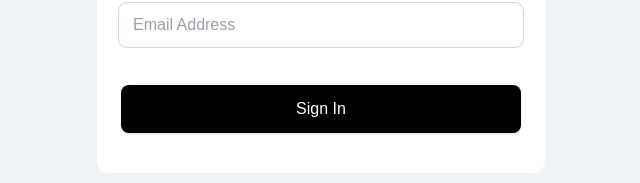
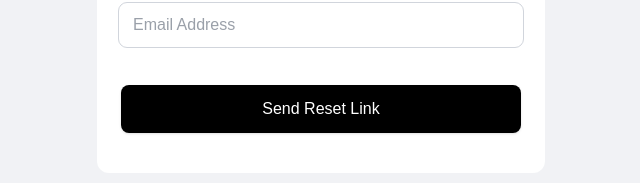
Before and after one commit to VictrenDev/cgpa-calculator-web-app, a Next.js app: page /auth/forgot-password in a window 1280 px wide. Shown: the part 373-556 px from the top of the page, without its empty margins (319-959 px from the left). Built offline with nearby package versions, Linux system fonts and the light colour scheme.

Commit message:
added timer for send resend link button

```diff
--- a/app/auth/forgot-password/page.tsx
+++ b/app/auth/forgot-password/page.tsx
@@ -1,29 +1,55 @@
 "use client";
-import { useRef, useState } from "react";
+import { useRef, useState, useEffect } from "react";
 import axios from "axios";
 import { Loader2 } from "lucide-react";
 import { toast } from "sonner";
-// import { toast } from "sonner";
+
 export default function ForgotPassword() {
     const emailRef = useRef<HTMLInputElement>(null);
     const [isSigningIn, setIsSigningIn] = useState<boolean>(false);
+    const [disabled, setDisabled] = useState(false);
+    const [countdown, setCountdown] = useState(0);
 
     const handleResetPassword = async (e: React.FormEvent) => {
         e.preventDefault();
         try {
             setIsSigningIn(true);
-            const res = await axios.post("/api/auth/forgot-password", { email: emailRef.current?.value });
+            const res = await axios.post("/api/auth/forgot-password", {
+                email: emailRef.current?.value,
+            });
+
             if (res.data?.success) {
-                toast.success("Password reset Link sent. Please check your email for reset link");
+                toast.success("Password reset link sent. Please check your email.");
+                setDisabled(true);
+                setCountdown(20); // start 20s countdown
             }
         } catch (error) {
             if (error instanceof Error) {
                 console.log(error);
+                toast.error("Sorry! An unexpected error occurred");
             }
         } finally {
             setIsSigningIn(false);
         }
     };
+
+    // countdown effect
+    useEffect(() => {
+        if (!disabled || countdown <= 0) return;
+
+        const timer = setInterval(() => {
+            setCountdown((prev) => {
+                if (prev <= 1) {
+                    setDisabled(false); // re-enable when done
+                    clearInterval(timer);
+                    return 0;
+                }
+                return prev - 1;
+            });
+        }, 1000);
+
+        return () => clearInterval(timer);
+    }, [disabled, countdown]);
 
     return (
         <form onSubmit={handleResetPassword} className="w-full min-h-[100dvh] fixed top-0 bg-gray-300/30 flex justify-center items-center">
@@ -42,17 +68,18 @@ export default function ForgotPassword() {
 
                     <button
                         type="submit"
-                        disabled={isSigningIn}
+                        disabled={isSigningIn || disabled}
                         className={`w-full p-3 rounded-lg flex justify-center items-center text-white font-medium ${
                             isSigningIn ? "bg-gray-800" : "bg-black"
                         } hover:bg-gray-800 active:bg-gray-900 transition-all duration-200 ease-out focus:outline-none focus:ring-2 focus:ring-gray-700 focus:ring-offset-2 disabled:opacity-70 disabled:cursor-not-allowed shadow-sm hover:shadow-md mt-8 mb-4 cursor-pointer`}>
                         {isSigningIn ? (
                             <>
-                                {" "}
-                                <Loader2 className="mr-2 h-4 w-4 animate-spin" /> Signing In...{" "}
+                                <Loader2 className="mr-2 h-4 w-4 animate-spin" /> Sending...
                             </>
+                        ) : disabled ? (
+                            `Wait ${countdown}s`
                         ) : (
-                            "Sign In"
+                            "Send Reset Link"
                         )}
                     </button>
                 </div>
```
